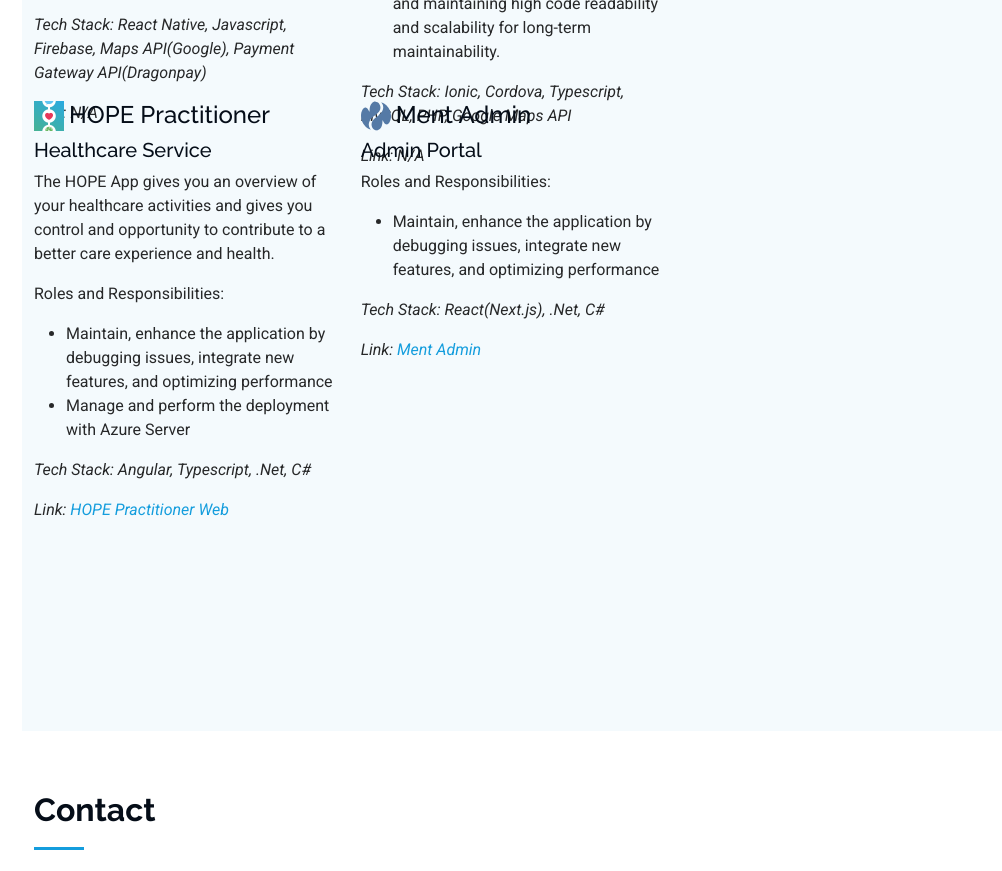
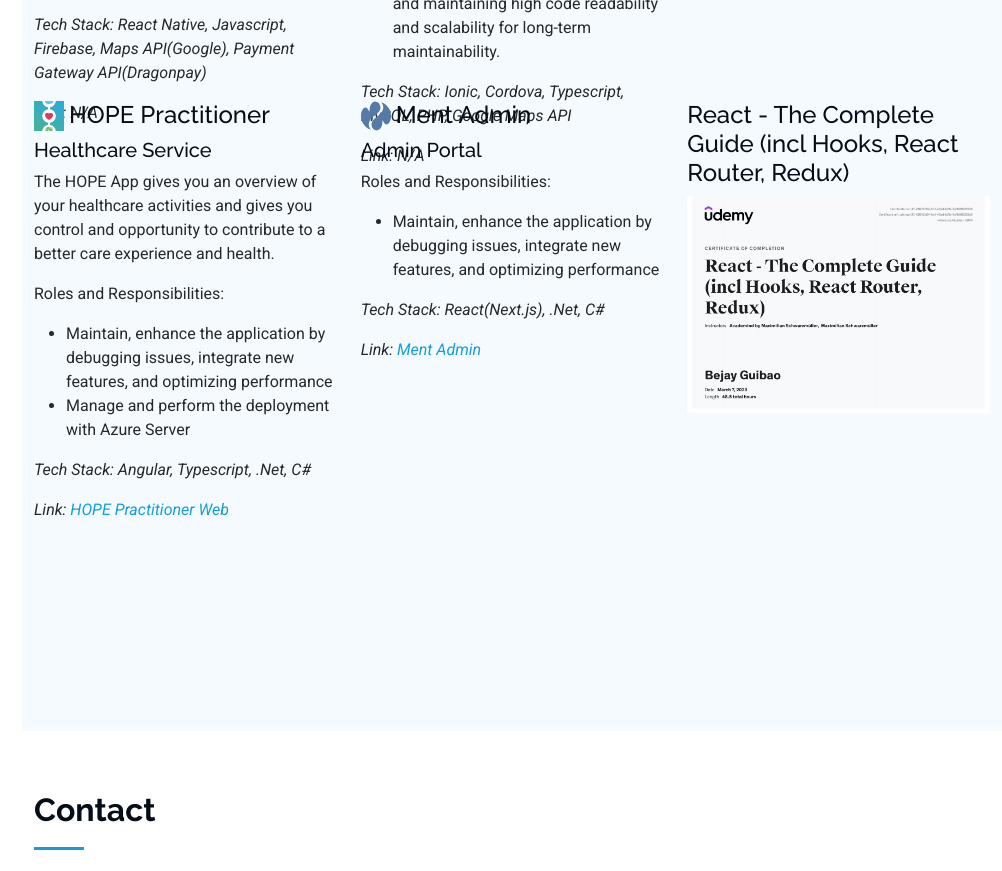
Before and after one commit to eyzee123/PersonalPorfolio, a plain HTML site: page index.html in a window 1280 px wide. Shown: the part 4632-5503 px from the top of the page, without its empty margins (278-1280 px from the left). Drawn offline with Linux system fonts and the light colour scheme.

Commit message:
chore(): add react certificate

```diff
--- a/index.html
+++ b/index.html
@@ -408,6 +408,7 @@
             <li data-filter="*" class="filter-active">All</li>
             <li data-filter=".filter-app">Mobile App</li>
             <li data-filter=".filter-web">Web App</li>
+            <li data-filter=".filter-certificates">Certificates</li>
           </ul><!-- End Portfolio Filters -->
 
 
@@ -519,6 +520,18 @@
 
               </div>
             </div><!-- End Portfolio Item -->
+
+            <div class="col-lg-4 col-md-6 portfolio-item isotope-item filter-certificates">
+              <div class="portfolio-content">
+                <div class="work-item">
+                  <div class="title">
+                    <h4>React - The Complete Guide (incl Hooks, React Router, Redux)</h4>
+                  </div>
+                  <img src="assets/img/certificates/react-cert.png" style="width: 100%;">
+                </div>
+
+              </div>
+            </div><!-- End Portfolio Item -->
           </div>
 
         </div>
```
Also changed, not shown: assets/img/certificates/react-cert.PNG (added).
